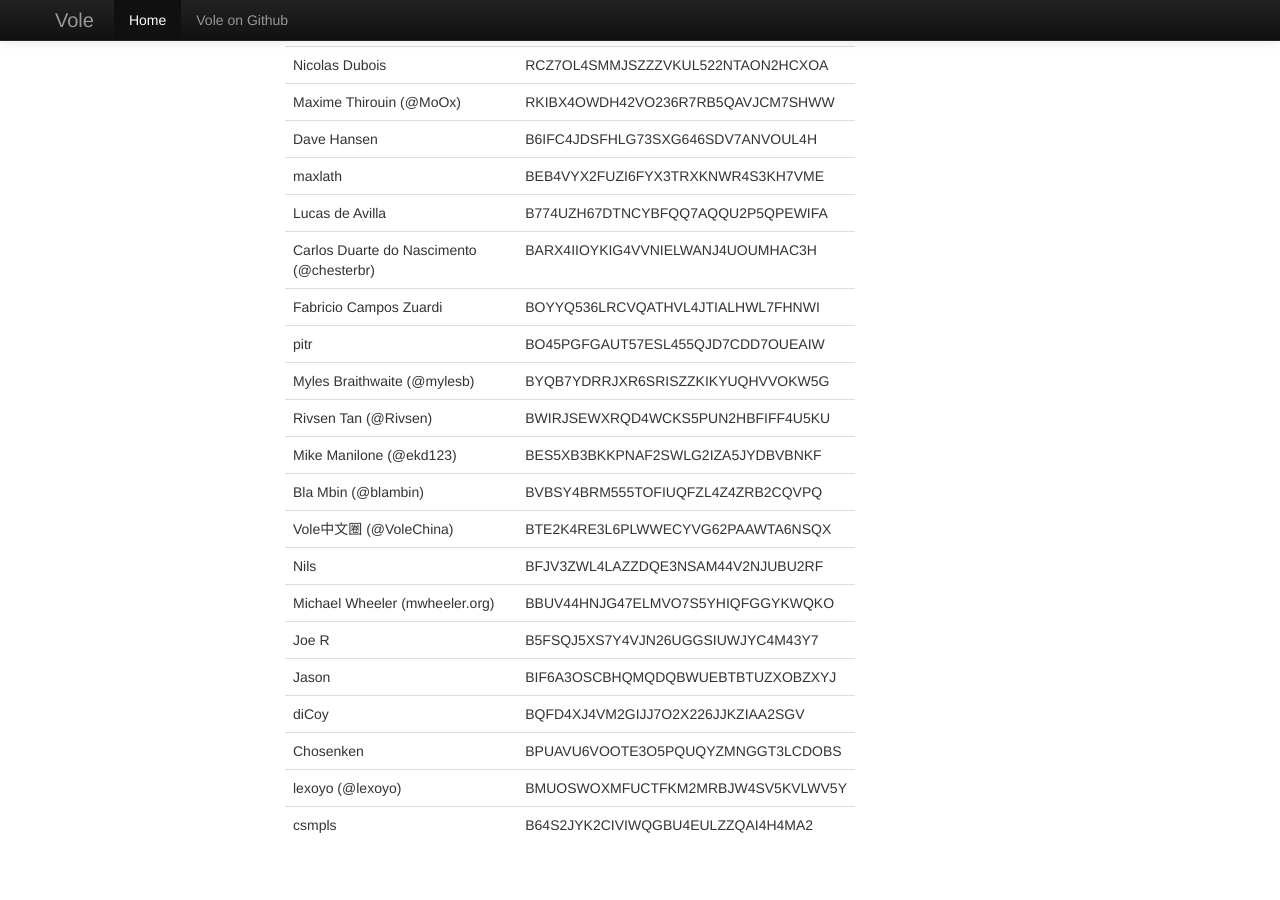
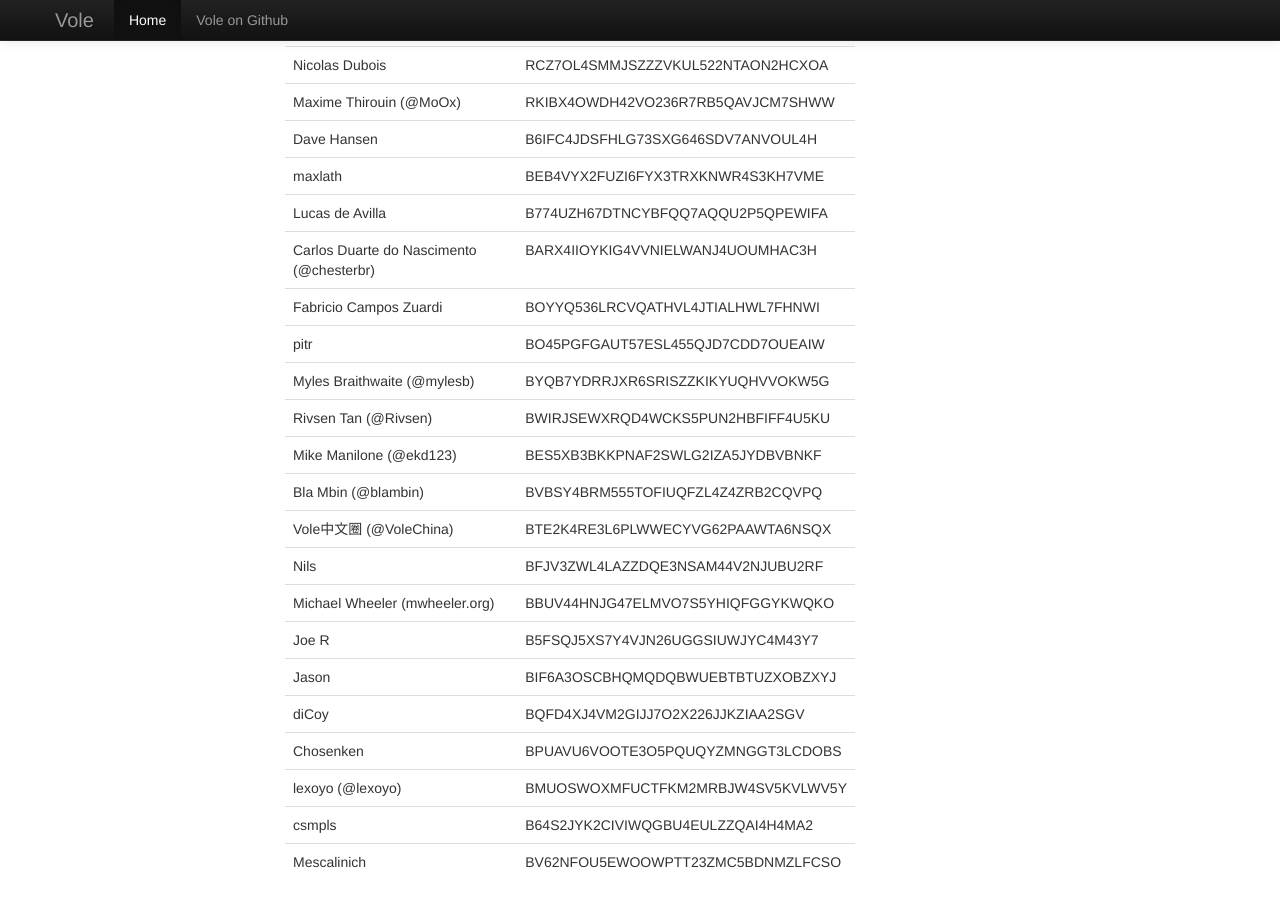
Before and after one commit to vole/vole.github.io, a Jekyll site: the page built from index.html, in a window 1280 px wide and 900 px high, scrolled down 2928 px. Built offline with Jekyll 4.4.1, drawn with Linux system fonts in a browser that asks for light colours; before the commit the page ends 3791 px from its top, so only the background shows below that.

Commit message:
Update index.html

```diff
--- a/index.html
+++ b/index.html
@@ -230,6 +230,10 @@
               <td>csmpls</td>
               <td>B64S2JYK2CIVIWQGBU4EULZZQAI4H4MA2</td>
             </tr>
+            <tr>
+              <td>Mescalinich</td>
+              <td>BV62NFOU5EWOOWPTT23ZMC5BDNMZLFCSO</td>
+            </tr>
           </tbody>
         </table>
       </div>
```
